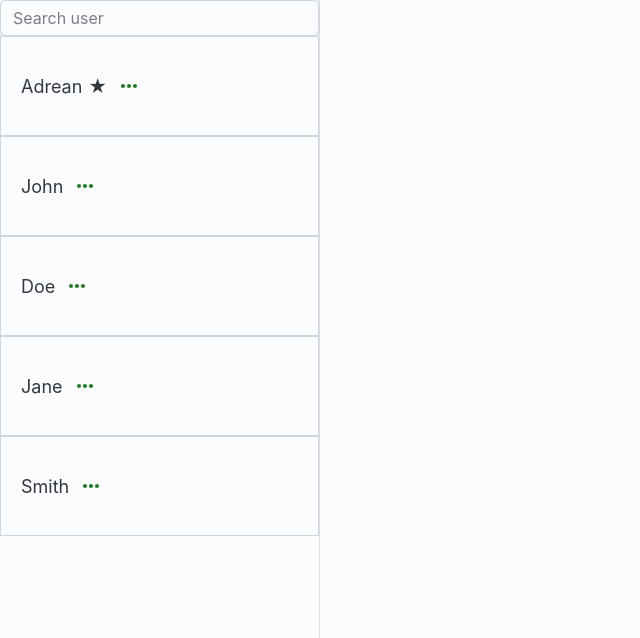
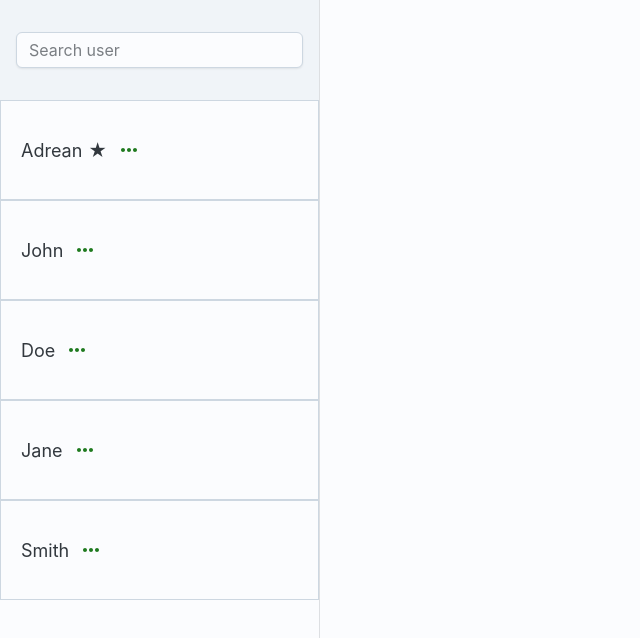
Before and after one commit to IrrationalCucumber/Chat-for-web-application-frontend, a React (Vite) app: page / in a window 1280 px wide. Shown: the top 638 px of the page, without its empty margins (0-640 px from the left). Built offline with nearby package versions, Linux system fonts and the light colour scheme.

Commit message:
Change padding for search input

```diff
--- a/src/route/Home.tsx
+++ b/src/route/Home.tsx
@@ -110,7 +110,11 @@ export default function Home() {
         }}
       >
         <TabList className="tab__list">
-          <Sheet className="tab__list__header" variant="soft">
+          <Sheet
+            className="tab__list__header"
+            variant="soft"
+            sx={{ p: "2rem 1rem" }}
+          >
             <Input
               placeholder="Search user"
               onChange={(event) => handleFilterChange(event)}
```
